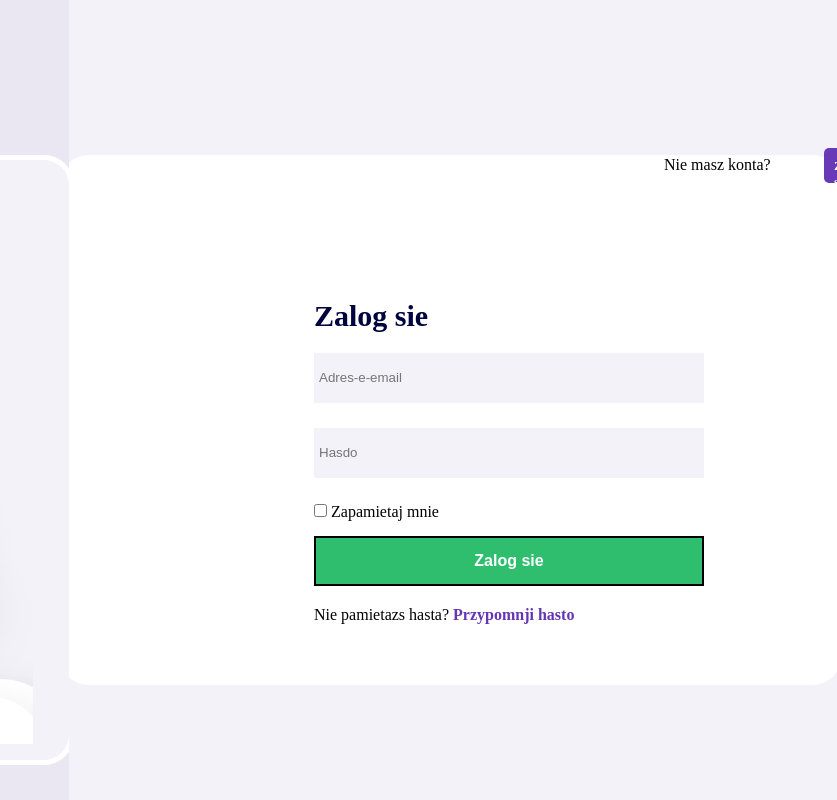
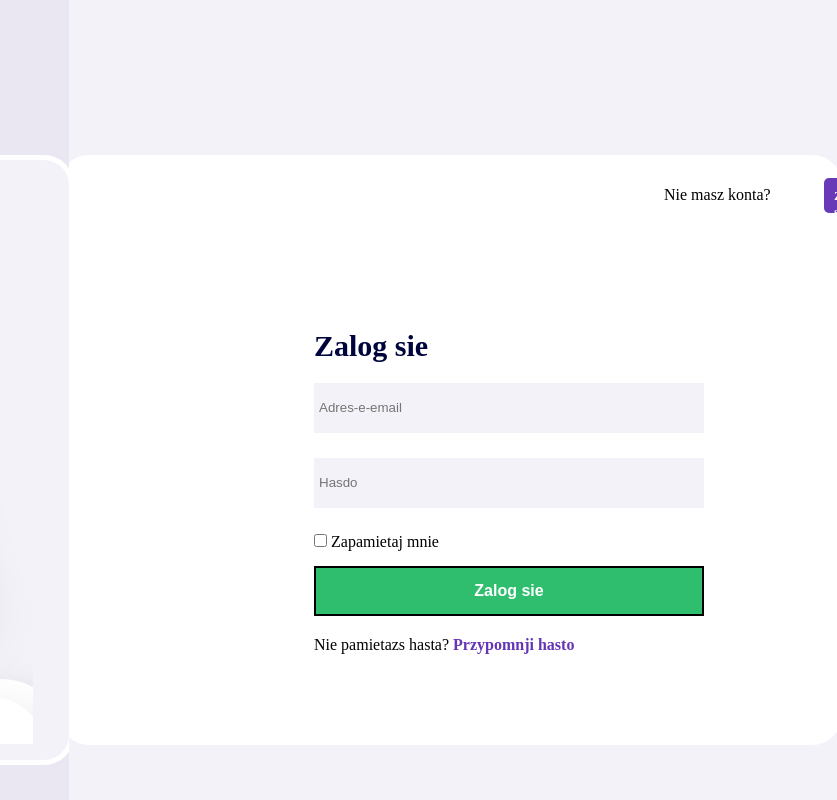
Before and after one commit to TheMich2/TheMich2.github.io, a plain HTML site: page index.html in a window 1280 px wide. Shown: the full height of the page, 443-1280 px from the left. Drawn offline with Linux system fonts and the light colour scheme.

Commit message:
Update style.css

```diff
--- a/style.css
+++ b/style.css
@@ -67,7 +67,7 @@
 .infp{
     margin-top: 160PX;
     background-color: #FFFFFF;
-    height: 520px;
+    height: 580px;
     margin-left: -5px;
     width: 800px;
     border-radius: 25px;
```
